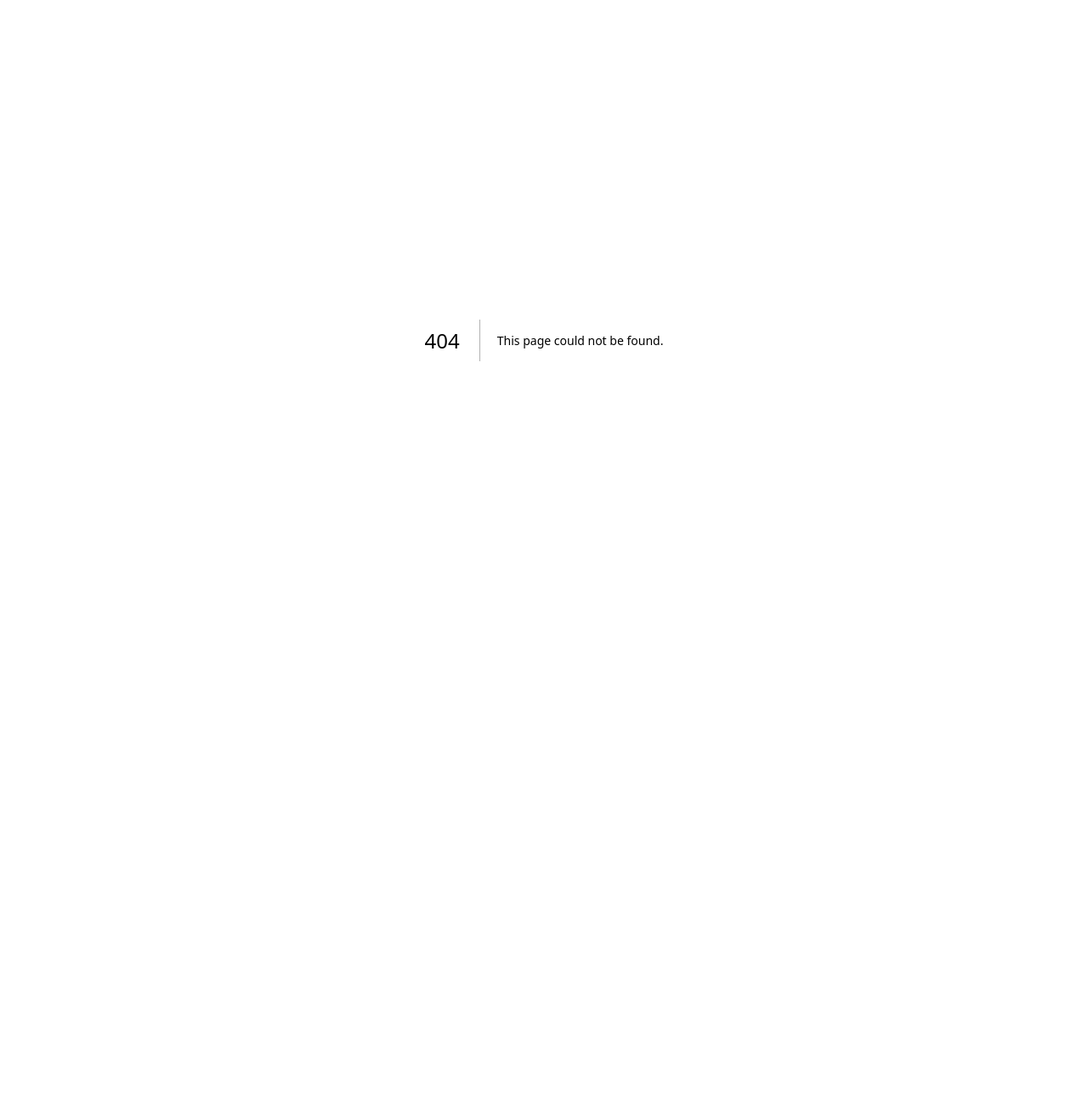
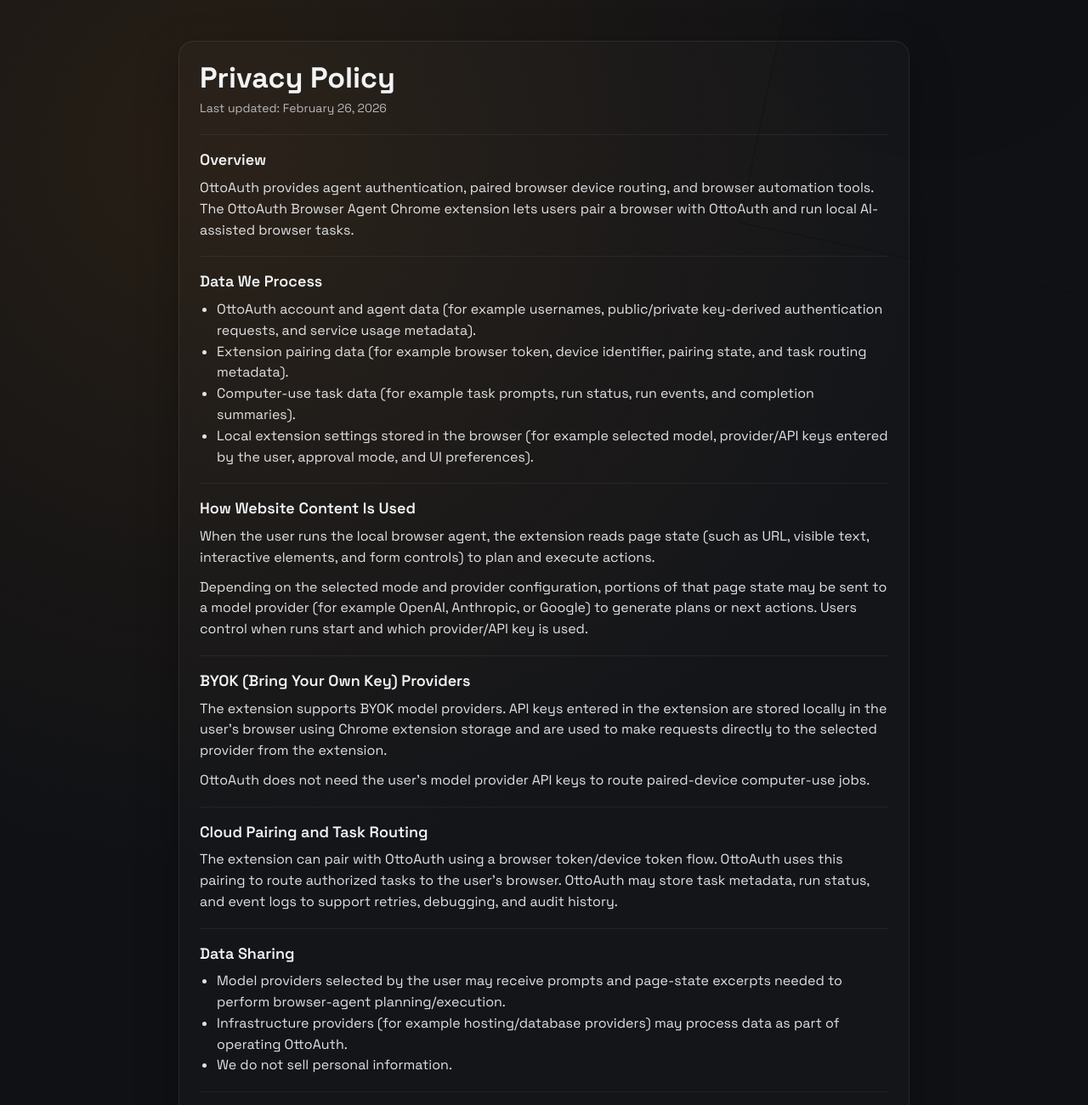
Before and after one commit to Clamepending/autoauth, a Next.js app: page /privacy in a window 1280 px wide. Before the commit this address had no page. Shown: the top 1300 px of the page at 85% size. Before the commit the page ends 800 px from the top, so only its background shows below. Built offline with nearby package versions, Linux system fonts and the light colour scheme.

Commit message:
Prepare browser agent extension for Chrome Web Store

```diff
--- a/package.json
+++ b/package.json
@@ -6,7 +6,8 @@
     "dev": "next dev",
     "build": "next build",
     "start": "next start",
-    "lint": "next lint"
+    "lint": "next lint",
+    "package:extension": "./scripts/package-extension.sh"
   },
   "dependencies": {
     "@libsql/client": "^0.14.0",
--- /dev/null
+++ b/src/app/privacy/page.tsx
@@ -0,0 +1,182 @@
+import type { CSSProperties } from "react";
+import type { Metadata } from "next";
+
+export const metadata: Metadata = {
+  title: "Privacy Policy | OttoAuth",
+  description: "Privacy policy for OttoAuth and the OttoAuth Browser Agent Chrome extension.",
+};
+
+const updatedAt = "February 26, 2026";
+
+export default function PrivacyPage() {
+  return (
+    <main style={styles.page}>
+      <div style={styles.container}>
+        <h1 style={styles.h1}>Privacy Policy</h1>
+        <p style={styles.muted}>Last updated: {updatedAt}</p>
+
+        <section style={styles.section}>
+          <h2 style={styles.h2}>Overview</h2>
+          <p style={styles.p}>
+            OttoAuth provides agent authentication, paired browser device routing, and browser
+            automation tools. The OttoAuth Browser Agent Chrome extension lets users pair a
+            browser with OttoAuth and run local AI-assisted browser tasks.
+          </p>
+        </section>
+
+        <section style={styles.section}>
+          <h2 style={styles.h2}>Data We Process</h2>
+          <ul style={styles.ul}>
+            <li>
+              OttoAuth account and agent data (for example usernames, public/private key-derived
+              authentication requests, and service usage metadata).
+            </li>
+            <li>
+              Extension pairing data (for example browser token, device identifier, pairing state,
+              and task routing metadata).
+            </li>
+            <li>
+              Computer-use task data (for example task prompts, run status, run events, and
+              completion summaries).
+            </li>
+            <li>
+              Local extension settings stored in the browser (for example selected model,
+              provider/API keys entered by the user, approval mode, and UI preferences).
+            </li>
+          </ul>
+        </section>
+
+        <section style={styles.section}>
+          <h2 style={styles.h2}>How Website Content Is Used</h2>
+          <p style={styles.p}>
+            When the user runs the local browser agent, the extension reads page state (such as URL,
+            visible text, interactive elements, and form controls) to plan and execute actions.
+          </p>
+          <p style={styles.p}>
+            Depending on the selected mode and provider configuration, portions of that page state
+            may be sent to a model provider (for example OpenAI, Anthropic, or Google) to generate
+            plans or next actions. Users control when runs start and which provider/API key is used.
+          </p>
+        </section>
+
+        <section style={styles.section}>
+          <h2 style={styles.h2}>BYOK (Bring Your Own Key) Providers</h2>
+          <p style={styles.p}>
+            The extension supports BYOK model providers. API keys entered in the extension are
+            stored locally in the user&apos;s browser using Chrome extension storage and are used to
+            make requests directly to the selected provider from the extension.
+          </p>
+          <p style={styles.p}>
+            OttoAuth does not need the user&apos;s model provider API keys to route paired-device
+            computer-use jobs.
+          </p>
+        </section>
+
+        <section style={styles.section}>
+          <h2 style={styles.h2}>Cloud Pairing and Task Routing</h2>
+          <p style={styles.p}>
+            The extension can pair with OttoAuth using a browser token/device token flow. OttoAuth
+            uses this pairing to route authorized tasks to the user&apos;s browser. OttoAuth may store
+            task metadata, run status, and event logs to support retries, debugging, and audit
+            history.
+          </p>
+        </section>
+
+        <section style={styles.section}>
+          <h2 style={styles.h2}>Data Sharing</h2>
+          <ul style={styles.ul}>
+            <li>
+              Model providers selected by the user may receive prompts and page-state excerpts
+              needed to perform browser-agent planning/execution.
+            </li>
+            <li>
+              Infrastructure providers (for example hosting/database providers) may process data as
+              part of operating OttoAuth.
+            </li>
+            <li>We do not sell personal information.</li>
+          </ul>
+        </section>
+
+        <section style={styles.section}>
+          <h2 style={styles.h2}>User Controls</h2>
+          <ul style={styles.ul}>
+            <li>Users can clear extension chat history and local session logs from the extension UI.</li>
+            <li>Users can regenerate browser pairing tokens.</li>
+            <li>Users can choose plan approval mode (ask before acting vs. act without asking).</li>
+            <li>Users can remove/uninstall the extension to stop local storage and execution.</li>
+          </ul>
+        </section>
+
+        <section style={styles.section}>
+          <h2 style={styles.h2}>Security</h2>
+          <p style={styles.p}>
+            We use authentication and device pairing controls to limit who can route tasks to a
+            paired browser. No system is perfectly secure, and users should avoid running browser
+            automation on highly sensitive pages unless they understand the risks and provider data
+            handling.
+          </p>
+        </section>
+
+        <section style={styles.section}>
+          <h2 style={styles.h2}>Contact</h2>
+          <p style={styles.p}>
+            For questions about this policy, use the support/contact method listed on the OttoAuth
+            site or Chrome Web Store listing.
+          </p>
+        </section>
+      </div>
+    </main>
+  );
+}
+
+const styles: Record<string, CSSProperties> = {
+  page: {
+    minHeight: "100vh",
+    background:
+      "radial-gradient(circle at 20% 10%, rgba(247,148,29,0.10), transparent 45%), #0f1115",
+    color: "#f2f3f5",
+    padding: "48px 20px",
+  },
+  container: {
+    maxWidth: 860,
+    margin: "0 auto",
+    padding: 24,
+    borderRadius: 18,
+    border: "1px solid rgba(255,255,255,0.08)",
+    background: "rgba(255,255,255,0.02)",
+    boxShadow: "0 16px 50px rgba(0,0,0,0.28)",
+  },
+  h1: {
+    margin: "0 0 8px 0",
+    fontSize: 34,
+    lineHeight: 1.1,
+    fontWeight: 700,
+  },
+  h2: {
+    margin: "0 0 10px 0",
+    fontSize: 18,
+    lineHeight: 1.2,
+    fontWeight: 600,
+  },
+  muted: {
+    margin: "0 0 22px 0",
+    color: "rgba(242,243,245,0.72)",
+    fontSize: 14,
+  },
+  section: {
+    marginTop: 18,
+    paddingTop: 18,
+    borderTop: "1px solid rgba(255,255,255,0.06)",
+  },
+  p: {
+    margin: "0 0 10px 0",
+    lineHeight: 1.55,
+    color: "rgba(242,243,245,0.92)",
+  },
+  ul: {
+    margin: "0",
+    paddingLeft: 20,
+    lineHeight: 1.55,
+    color: "rgba(242,243,245,0.92)",
+  },
+};
```
Also changed, not shown: chrome-extension/CHROME_WEB_STORE_RELEASE.md (added, +52 -0 lines), chrome-extension/mock-open-link/manifest.json, 1 other file (tests, documents, lock files or other folders).
